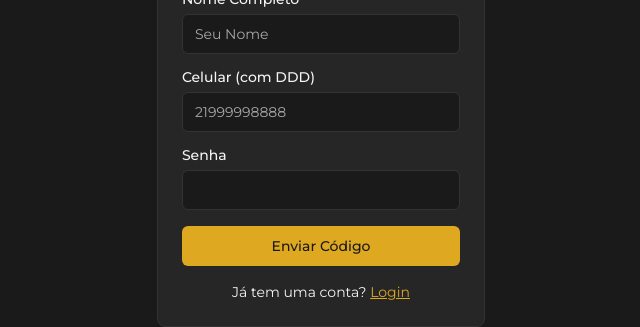
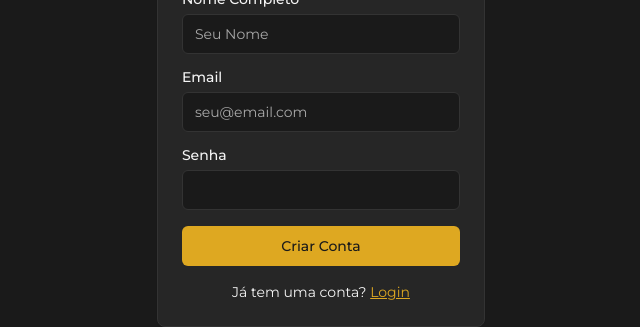
Before and after one commit to AndersonTaveira22/BarbeariaAF, a React (Vite) app: page /register in a window 1280 px wide. Shown: the part 296-623 px from the top of the page, without its empty margins (319-959 px from the left). Built offline with nearby package versions, Linux system fonts and the light colour scheme.

Commit message:
[dyad] Switch authentication from SMS to Email/Password - wrote 3 file(s)

```diff
--- a/src/context/AuthContext.tsx
+++ b/src/context/AuthContext.tsx
@@ -7,12 +7,13 @@ import { Session, User } from '@supabase/supabase-js';
 interface Profile {
   full_name: string;
   role: 'cliente' | 'admin';
+  avatar_url: string;
 }
 
 interface AuthContextType {
   currentUser: User | null;
   profile: Profile | null;
-  login: (phone, password) => Promise<void>;
+  login: (email, password) => Promise<void>;
   logout: () => Promise<void>;
 }
 
@@ -58,12 +59,11 @@ export const AuthProvider = ({ children }: { children: ReactNode }) => {
     return () => subscription.unsubscribe();
   }, []);
 
-  const login = async (phone, password) => {
-    const { data, error } = await supabase.auth.signInWithPassword({ phone, password });
+  const login = async (email, password) => {
+    const { data, error } = await supabase.auth.signInWithPassword({ email, password });
     if (error) {
       showError(error.message);
     } else if (data.user) {
-      // Força a busca do perfil mais recente no momento do login
       const { data: userProfile, error: profileError } = await supabase
         .from('profiles')
         .select('*')
--- a/src/pages/Login.tsx
+++ b/src/pages/Login.tsx
@@ -14,15 +14,13 @@ import { Checkbox } from '@/components/ui/checkbox';
 import { useAuth } from '@/context/AuthContext';
 
 const Login = () => {
-  const [phone, setPhone] = useState('');
+  const [email, setEmail] = useState('');
   const [password, setPassword] = useState('');
   const { login } = useAuth();
 
   const handleSubmit = async (e: React.FormEvent) => {
     e.preventDefault();
-    // Adicionar o código do país (Brasil)
-    const fullPhone = `+55${phone.replace(/\D/g, '')}`;
-    await login(fullPhone, password);
+    await login(email, password);
   };
 
   return (
@@ -31,20 +29,20 @@ const Login = () => {
         <CardHeader>
           <CardTitle className="text-3xl font-serif">Login</CardTitle>
           <CardDescription>
-            Entre com seu celular para acessar sua conta
+            Entre com seu email para acessar sua conta
           </CardDescription>
         </CardHeader>
         <CardContent>
           <form onSubmit={handleSubmit} className="space-y-4">
             <div className="grid gap-2">
-              <Label htmlFor="phone">Celular (com DDD)</Label>
+              <Label htmlFor="email">Email</Label>
               <Input
-                id="phone"
-                type="tel"
-                placeholder="21999998888"
+                id="email"
+                type="email"
+                placeholder="seu@email.com"
                 required
-                value={phone}
-                onChange={(e) => setPhone(e.target.value)}
+                value={email}
+                onChange={(e) => setEmail(e.target.value)}
               />
             </div>
             <div className="grid gap-2">
--- a/src/pages/Register.tsx
+++ b/src/pages/Register.tsx
@@ -14,19 +14,16 @@ import { supabase } from '@/integrations/supabase/client';
 import { showError, showSuccess } from '@/utils/toast';
 
 const Register = () => {
-  const [step, setStep] = useState('enterPhone'); // 'enterPhone' or 'enterCode'
   const [name, setName] = useState('');
-  const [phone, setPhone] = useState('');
+  const [email, setEmail] = useState('');
   const [password, setPassword] = useState('');
-  const [verificationCode, setVerificationCode] = useState('');
   const navigate = useNavigate();
 
-  const handleSendCode = async (e: React.FormEvent) => {
+  const handleRegister = async (e: React.FormEvent) => {
     e.preventDefault();
-    const fullPhone = `+55${phone.replace(/\D/g, '')}`;
 
     const { error } = await supabase.auth.signUp({
-      phone: fullPhone,
+      email,
       password,
       options: {
         data: {
@@ -38,34 +35,14 @@ const Register = () => {
     if (error) {
       showError(error.message);
     } else {
-      showSuccess('Código de verificação enviado por SMS!');
-      setStep('enterCode');
-    }
-  };
-
-  const handleVerifyCode = async (e: React.FormEvent) => {
-    e.preventDefault();
-    const fullPhone = `+55${phone.replace(/\D/g, '')}`;
-
-    const { data, error } = await supabase.auth.verifyOtp({
-      phone: fullPhone,
-      token: verificationCode,
-      type: 'sms',
-    });
-
-    if (error) {
-      showError(error.message);
-    } else {
-      showSuccess('Conta criada com sucesso!');
-      navigate('/');
+      showSuccess('Cadastro realizado! Por favor, verifique seu e-mail para confirmar sua conta.');
+      navigate('/login');
     }
   };
 
   return (
     <div className="min-h-screen flex items-center justify-center bg-background">
       <Card className="mx-auto max-w-sm border-border">
-        {step === 'enterPhone' ? (
-          <>
         <CardHeader>
           <CardTitle className="text-3xl font-serif">Cadastro</CardTitle>
           <CardDescription>
@@ -73,22 +50,22 @@ const Register = () => {
           </CardDescription>
         </CardHeader>
         <CardContent>
-              <form onSubmit={handleSendCode}>
+          <form onSubmit={handleRegister}>
             <div className="grid gap-4">
               <div className="grid gap-2">
                 <Label htmlFor="full-name">Nome Completo</Label>
                 <Input id="full-name" placeholder="Seu Nome" required value={name} onChange={(e) => setName(e.target.value)} />
               </div>
               <div className="grid gap-2">
-                    <Label htmlFor="phone">Celular (com DDD)</Label>
-                    <Input id="phone" type="tel" placeholder="21999998888" required value={phone} onChange={(e) => setPhone(e.target.value)} />
+                <Label htmlFor="email">Email</Label>
+                <Input id="email" type="email" placeholder="seu@email.com" required value={email} onChange={(e) => setEmail(e.target.value)} />
               </div>
               <div className="grid gap-2">
                 <Label htmlFor="password">Senha</Label>
                 <Input id="password" type="password" required value={password} onChange={(e) => setPassword(e.target.value)} />
               </div>
               <Button type="submit" className="w-full">
-                    Enviar Código
+                Criar Conta
               </Button>
             </div>
           </form>
@@ -99,30 +76,6 @@ const Register = () => {
             </Link>
           </div>
         </CardContent>
-          </>
-        ) : (
-          <>
-            <CardHeader>
-              <CardTitle className="text-3xl font-serif">Verificar Código</CardTitle>
-              <CardDescription>
-                Digite o código que enviamos para o seu celular.
-              </CardDescription>
-            </CardHeader>
-            <CardContent>
-              <form onSubmit={handleVerifyCode}>
-                <div className="grid gap-4">
-                  <div className="grid gap-2">
-                    <Label htmlFor="code">Código de Verificação</Label>
-                    <Input id="code" placeholder="123456" required value={verificationCode} onChange={(e) => setVerificationCode(e.target.value)} />
-                  </div>
-                  <Button type="submit" className="w-full">
-                    Verificar e Criar Conta
-                  </Button>
-                </div>
-              </form>
-            </CardContent>
-          </>
-        )}
       </Card>
     </div>
   );
```
Lines whose indentation alone changed are shown as unchanged.
